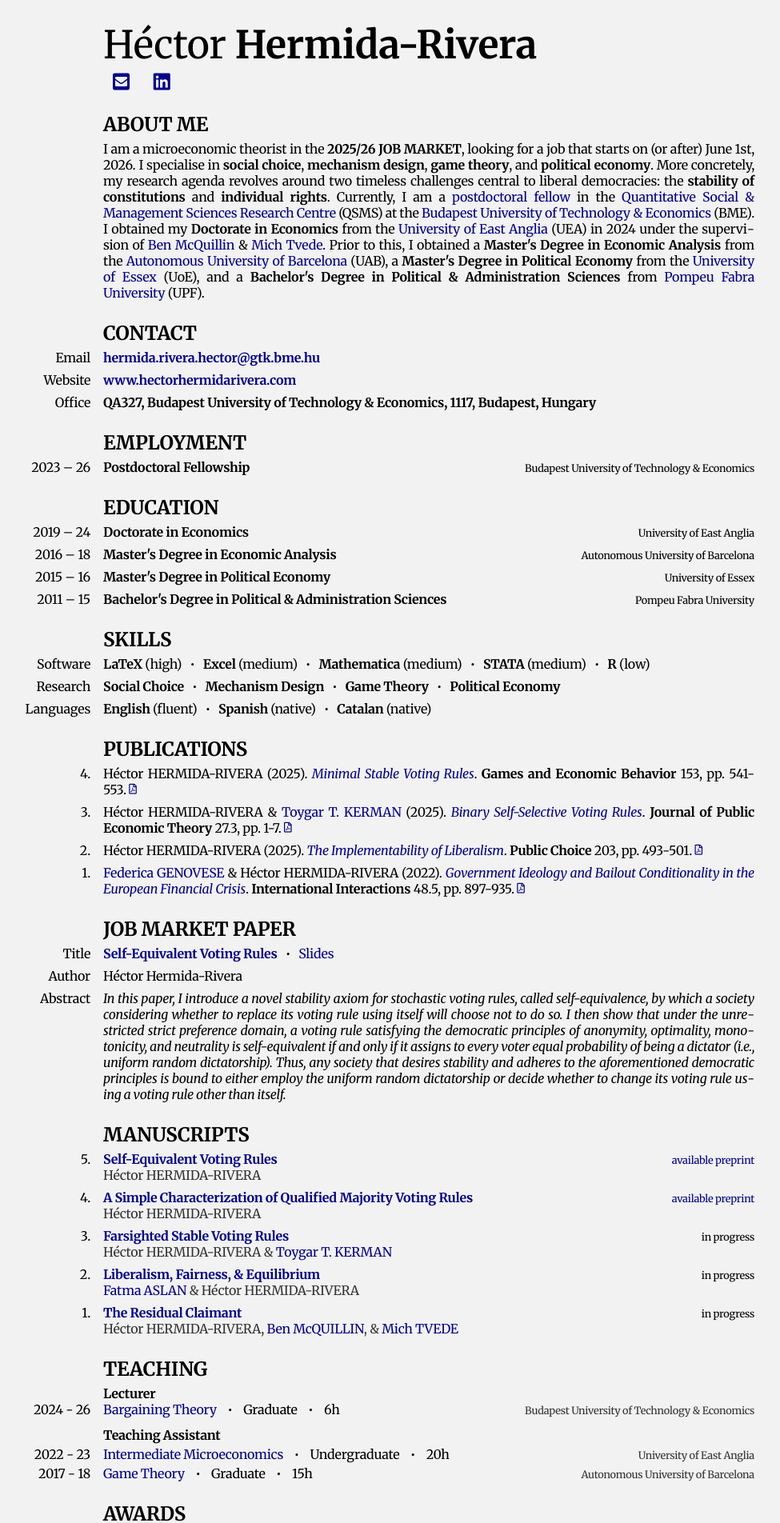
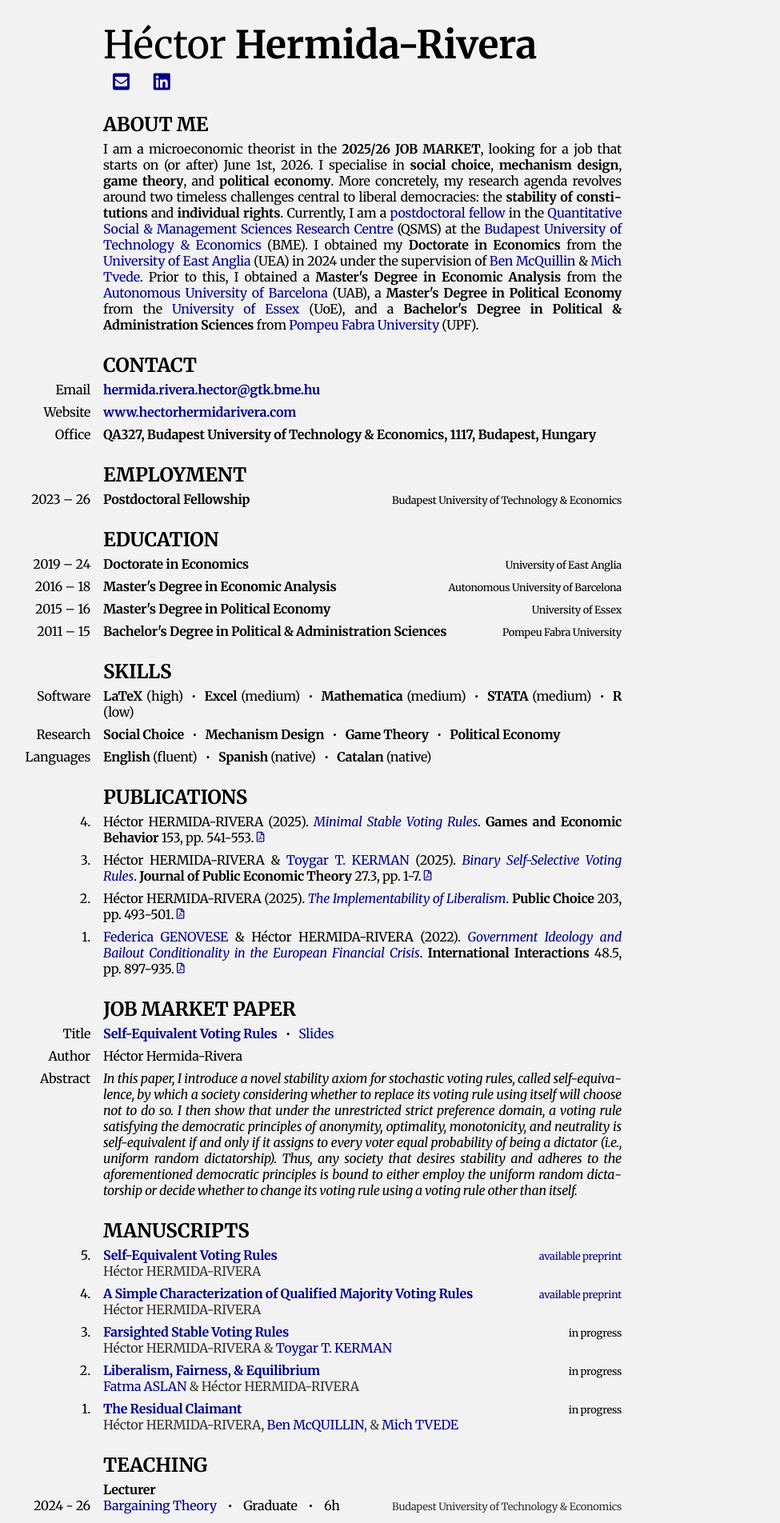
Before and after one commit to HectorHermidaRivera/hectorhermidarivera.github.io, a Jekyll site: the page built from index.md, in a window 1280 px wide. Shown: the top 1904 px of the page at 80% size, without its empty margins (187-1162 px from the left). Built offline with Jekyll 4.4.1, drawn with Linux system fonts in a browser that asks for light colours; a style sheet for code colours, icons or effects is not loaded.

Commit message:
Update style.css

```diff
--- a/assets/css/style.css
+++ b/assets/css/style.css
@@ -339,7 +339,7 @@ body {
     margin-right: auto !important;
     margin-bottom: 30px !important;
     padding-left: 10px;
-    padding-right: 10px;
+    padding-right: 176px;
     max-width: 1000px !important;
     width: 100% !important;
     box-sizing: border-box;
```
